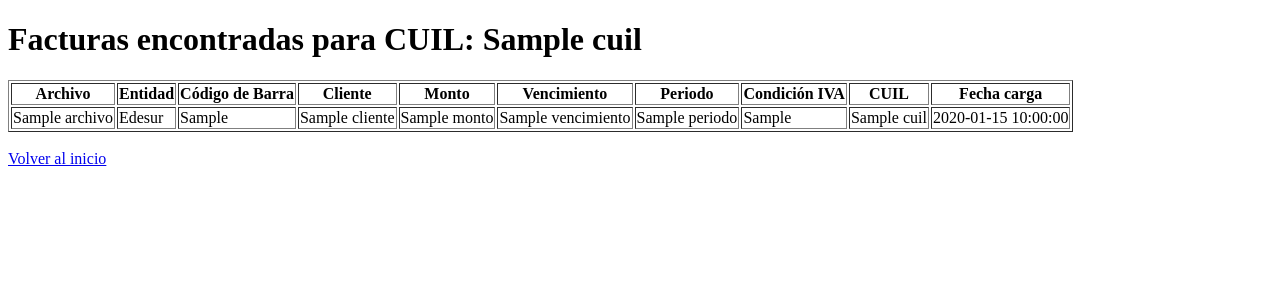
After one commit to KarenBenzi/FacturAI, a Flask app: template templates/buscar_facturas.html in a window 1280 px wide. The commit adds this page. Shown: the top 300 px of the page. Run offline with Flask 3, Linux system fonts and the light colour scheme; the template is opened without the code that fills it: most values are stand-ins (such as "Sample title", 1, 10 or a date in 2020).

Commit message:
Add files via upload

```diff
--- a/app.py
+++ b/app.py
@@ -7,7 +7,12 @@ from flask import (
 from werkzeug.utils import secure_filename
 from io import StringIO, BytesIO
 
-from main import procesar_factura, despachar_parser, conectar_sqlserver, insertar_factura
+# ✅ NUEVO: importar la función de búsqueda
+from main import (
+    procesar_factura, despachar_parser,
+    conectar_sqlserver, insertar_factura,
+    buscar_facturas_por_cuil  # ✅ NUEVO
+)
 
 UPLOAD_FOLDER = 'uploads'
 ALLOWED_EXTENSIONS = {'pdf'}
@@ -32,12 +37,10 @@ def procesar():
         flash('No se seleccionaron archivos')
         return redirect(url_for('index'))
 
-    # ✅ Recuperar el CUIL del formulario
     cuil = request.form.get('cuil')
-
     files = request.files.getlist('files[]')
     resultados = []
-    primer_cuil_extraido = None  # Para guardar el primer CUIL extraído de los datos procesados
+    primer_cuil_extraido = None
 
     try:
         with conectar_sqlserver() as conn:
@@ -53,9 +56,8 @@ def procesar():
                         texto, imagen_cv, codigos = procesar_factura(filepath)
                         datos = despachar_parser(filename, texto, codigos)
                         datos['archivo'] = filename
-                        datos['cuil'] = cuil  # Incluir CUIL del formulario
+                        datos['cuil'] = cuil
 
-                        # Guardar el primer CUIL extraído si existe
                         if not primer_cuil_extraido and datos.get('cuil'):
                             primer_cuil_extraido = datos['cuil']
 
@@ -83,8 +85,6 @@ def procesar():
         return redirect(url_for('index'))
 
     session['resultados'] = resultados
-
-    # ✅ Guardar el CUIL en la sesión (primer extraído o el del formulario)
     session['cuil'] = primer_cuil_extraido or cuil
 
     return redirect(url_for('resultados'))
@@ -92,11 +92,10 @@ def procesar():
 @app.route('/resultados', methods=['GET'])
 def resultados():
     resultados = session.get('resultados')
-    cuil = session.get('cuil')  # Obtener CUIL desde la sesión
+    cuil = session.get('cuil')
     if not resultados:
         flash("No hay resultados disponibles.")
         return redirect(url_for('index'))
-    # Pasar el CUIL a la plantilla
     return render_template('resultados.html', resultados=resultados, cuil=cuil)
 
 @app.route('/descargar_csv')
@@ -108,7 +107,6 @@ def descargar_csv():
 
     si = StringIO()
     writer = csv.writer(si)
-
     writer.writerow([
         'Archivo', 'Entidad', 'Código de barra', 'Cliente', 'Monto',
         'Vencimiento', 'Periodo', 'Condición IVA', 'CUIL', 'Estado'
@@ -133,7 +131,7 @@ def descargar_csv():
             datos.get('vencimiento', ''),
             datos.get('periodo', ''),
             datos.get('condicion_iva', ''),
-            datos.get('cuil', ''),  # Agregar CUIL en CSV
+            datos.get('cuil', ''),
             'Procesado'
         ])
 
@@ -149,5 +147,30 @@ def descargar_csv():
         download_name='facturas_procesadas.csv'
     )
 
+# ✅ NUEVO: ruta para buscar facturas por CUIL
+@app.route('/buscar_facturas', methods=['GET'])
+def buscar_facturas():
+    cuil = request.args.get('cuil')
+    entidad_id = request.args.get('entidad_id')
+
+    if not cuil:
+        flash("Debe ingresar un CUIL para buscar.")
+        return redirect(url_for('index'))
+
+    try:
+        with conectar_sqlserver() as conn:
+            cursor = conn.cursor()
+            facturas = buscar_facturas_por_cuil(cursor, cuil, entidad_id if entidad_id else None)
+            if not facturas:
+                flash(f"No se encontraron facturas para el CUIL: {cuil}")
+                return redirect(url_for('index'))
+            return render_template('buscar_facturas.html', facturas=facturas, cuil=cuil)
+    except Exception as e:
+        flash(f"Error al buscar facturas: {e}")
+        return redirect(url_for('index'))
+
+
+# 🔚 FIN DEL BLOQUE NUEVO
+
 if __name__ == "__main__":
     app.run(debug=True)
--- /dev/null
+++ b/templates/buscar_facturas.html
@@ -0,0 +1,58 @@
+<!DOCTYPE html>
+<html lang="es">
+<head>
+    <meta charset="UTF-8">
+    <title>Buscar Facturas por CUIL</title>
+</head>
+<body>
+    <h1>Facturas encontradas para CUIL: {{ cuil }}</h1>
+
+    {% if facturas %}
+   <table border="1">
+    <tr>
+        <th>Archivo</th>
+        <th>Entidad</th>
+        <th>Código de Barra</th>
+        <th>Cliente</th>
+        <th>Monto</th>
+        <th>Vencimiento</th>
+        <th>Periodo</th>
+        <th>Condición IVA</th>
+        <th>CUIL</th>
+        <th>Fecha carga</th>
+
+    </tr>
+    {% for f in facturas %}
+    <tr>
+        <td>{{ f.Archivo }}</td>
+        <td>
+            {% if f.Entidad_id == 1 %}
+                Edesur
+            {% elif f.Entidad_id == 2 %}
+                Metrogas
+            {% elif f.Entidad_id == 3 %}
+                Movistar
+            {% else %}
+                Desconocida
+            {% endif %}
+        </td>
+        <td>{{ f.Codigo_Barra }}</td>
+        <td>{{ f.Cliente }}</td>
+        <td>{{ f.Monto }}</td>
+        <td>{{ f.Vencimiento }}</td>
+        <td>{{ f.Periodo }}</td>
+        <td>{{ f.Condicion_IVA }}</td>
+        <td>{{ f.CUIL }}</td>
+        <td>{{ f.fecha_carga }}</td>
+    </tr>
+    {% endfor %}
+</table>
+
+    {% else %}
+        <p>No se encontraron facturas para el CUIL ingresado.</p>
+    {% endif %}
+
+    <br>
+    <a href="{{ url_for('index') }}">Volver al inicio</a>
+</body>
+</html>
```
Also changed, not shown: main.py (+31 -0 lines), parsers/parser_edesur.py (+25 -10 lines), templates/index.html (+50 -45 lines).
